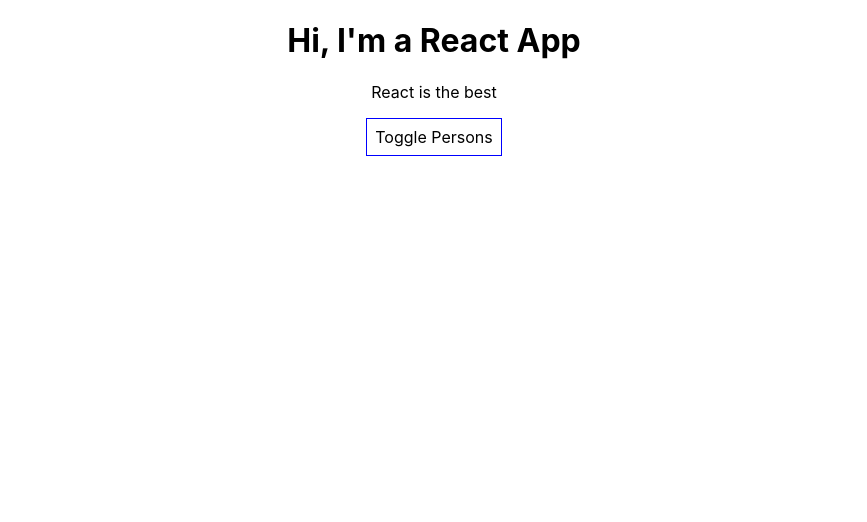
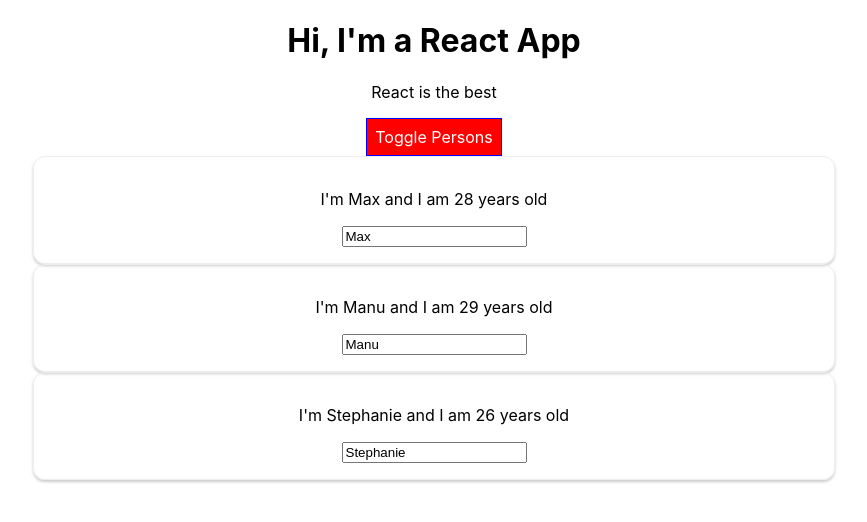
Before and after one commit to m4rok97/react-complete-guide-componets, a React (Create React App) app: page / in a window 1280 px wide. Both pictures are taken after a click on the button "Toggle Persons". Shown: the top 522 px of the page, without its empty margins (206-1073 px from the left). Built offline with nearby package versions, Linux system fonts and the light colour scheme.

Commit message:
Using Radium

```diff
--- a/package.json
+++ b/package.json
@@ -6,6 +6,7 @@
     "@testing-library/jest-dom": "^5.11.8",
     "@testing-library/react": "^11.2.2",
     "@testing-library/user-event": "^12.6.0",
+    "radium": "^0.26.1",
     "react": "^17.0.1",
     "react-dom": "^17.0.1",
     "react-scripts": "4.0.1",
--- a/src/App.css
+++ b/src/App.css
@@ -1,3 +1,11 @@
 .App {
   text-align: center;
 }
+
+.red {
+  color: red;
+}
+
+.bold {
+  font-weight: bold;
+}
--- a/src/App.js
+++ b/src/App.js
@@ -1,8 +1,7 @@
 import './App.css';
 import React, { Component } from 'react';
 import Person from './Person/Person';
-import person from './Person/Person';
-
+import Radium, { StyleRoot } from 'radium';
 class App extends Component {
   state = {
     persons: [
@@ -11,7 +10,7 @@
       { id: 3, name: 'Stephanie', age: 26 },
     ],
     otherState: 'Another State',
-    showPersons: true,
+    showPersons: false,
   };
 
   deletePersonHandler = (personIndex) => {
@@ -41,11 +40,16 @@
 
   render() {
     const style = {
-      backgroundColor: 'white',
+      backgroundColor: 'green',
+      color: 'white',
       font: 'inherit',
       border: '1px, solid blue',
       padding: '8px',
       cursor: 'pointer',
+      ':hover': {
+        backgroundColor: 'lightgreen',
+        color: 'black',
+      },
     };
 
     let persons = null;
@@ -66,20 +70,35 @@
           })}
         </div>
       );
+      style.backgroundColor = 'red';
+      style[':hover'] = {
+        backgroundColor: 'leghtred',
+        color: 'black',
+      };
+    }
+
+    const classes = [];
+    if (this.state.persons.length <= 2) {
+      classes.push('red');
+    }
+    if (this.state.persons.length <= 1) {
+      classes.push('bold');
     }
 
     return (
+      <StyleRoot>
         <div className="App">
           <h1>Hi, I'm a React App</h1>
-        <p>React is the best</p>
+          <p className={classes.join(' ')}>React is the best</p>
           <button style={style} onClick={this.togglePersonsHandler}>
             Toggle Persons
           </button>
           {persons}
         </div>
+      </StyleRoot>
     );
     // return React.createElement('div', {className: 'App' }, React.createElement('h1', null, "Hi I'm a React App"));
   }
 }
 
-export default App;
+export default Radium(App);
--- a/src/Person/Person.css
+++ b/src/Person/Person.css
@@ -7,3 +7,9 @@
     text-align: center;
     border-radius: 12px;
 }
+
+/* @media (min-width: 500px) {
+    .Person {
+        width: 450px;
+    }
+} */
--- a/src/Person/Person.js
+++ b/src/Person/Person.js
@@ -1,8 +1,15 @@
 import './Person.css';
+import Radium from 'radium';
 
 const person = (props) => {
+  const style = {
+    '@media {min-width: 500px}': {
+      width: '450px',
+    },
+  };
+
   return (
-    <div className="Person">
+    <div className="Person" style={style}>
       <p onClick={props.click}>
         I'm {props.name} and I am {props.age} years old
       </p>
@@ -12,4 +19,4 @@
   );
 };
 
-export default person;
+export default Radium(person);
```
Also changed, not shown: 1 other file (tests, documents, lock files or other folders). Lines whose indentation alone changed are shown as unchanged.
